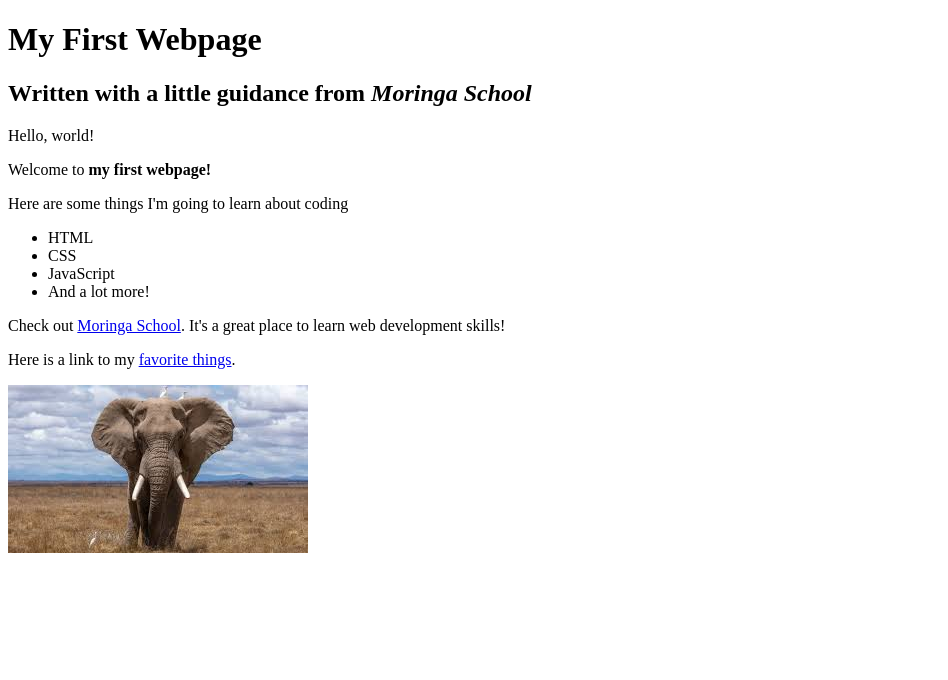
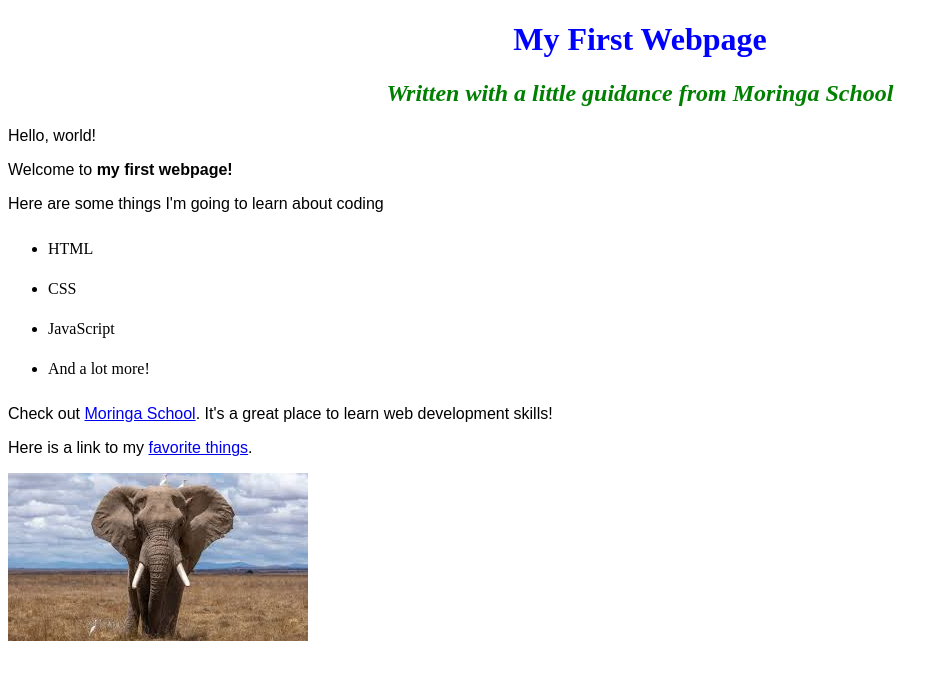
Before and after one commit to Allantuikong/my-first-website, a plain HTML site: page my-first-webpage.html in a window 1280 px wide. Shown: the whole page, without its empty margins (0-948 px from the left). Drawn offline with Linux system fonts and the light colour scheme.

Commit message:
Add css styles

```diff
--- /dev/null
+++ b/css/styles.css
@@ -0,0 +1,18 @@
+h1 {
+    color: blue;
+    text-align: center;
+}
+
+h2 {
+    color: green;
+    text-align: center;
+    font-style: italic;
+}
+
+p {
+    font-family: sans-serif;
+}
+
+li {
+    line-height: 40px;
+}
--- a/my-first-webpage.html
+++ b/my-first-webpage.html
@@ -2,6 +2,7 @@
 <html>
   <head>
     <title>My first webpage!</title>
+    <link rel="stylesheet" href="css/styles.css" type="text/css">
   </head>
   <body>
     <h1>My First Webpage</h1>
```
